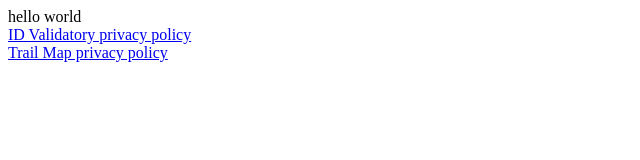
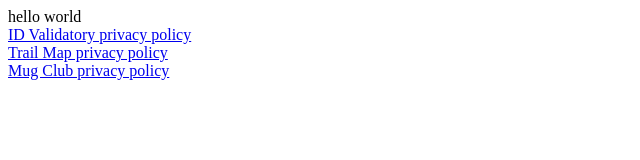
Before and after one commit to waterskier2007/waterskier2007.github.io, a plain HTML site: page index.html in a window 1280 px wide. Shown: the whole page, without its empty margins (0-640 px from the left). Drawn offline with Linux system fonts and the light colour scheme.

Commit message:
Update index.html

```diff
--- a/index.html
+++ b/index.html
@@ -3,3 +3,5 @@
 <a href="id_validator_privacy_policy.html">ID Validatory privacy policy</a>
 <br/>
 <a href="trail_map_privacy_policy.html">Trail Map privacy policy</a>
+<br/>
+<a href="brewery_mug_club_policy.html">Mug Club privacy policy</a>
```
